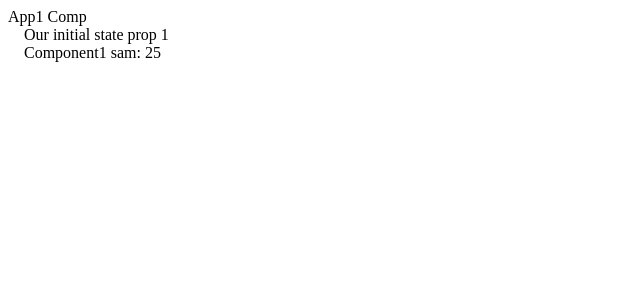
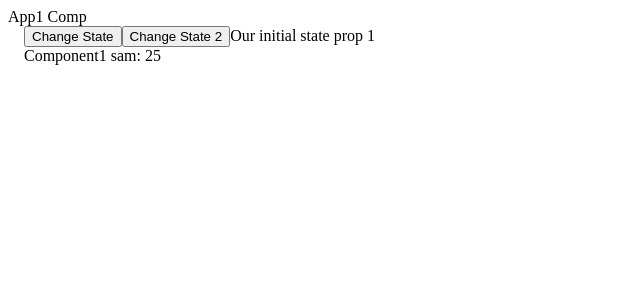
Before and after one commit to smerante/react-2019, a React (Create React App) app in the folder app1/: page / in a window 1280 px wide. Shown: the top 300 px of the page, without its empty margins (0-640 px from the left). Built offline with nearby package versions, Linux system fonts and the light colour scheme; the HTML template or start-up script is replaced by a standard one.

Commit message:
state manipulation

```diff
--- a/app1/src/containers/container1.js
+++ b/app1/src/containers/container1.js
@@ -10,9 +10,23 @@ class Container1 extends Component {
 		}
 	}
 
+	// Wrong
+	// changeState = () => {
+	// 	this.setState.stateProp1 = 'New State';
+	// }
+
+	// Correct
+	changeState = () => {
+		this.setState({ stateProp1: 'New State' });
+	}
+
 	render() {
 		return (
 			<div>
+				<button onClick={() => this.changeState()}>Change State</button>
+
+				{/* Not reccomended */}
+				<button onClick={() => this.setState({ stateProp1: 'New State' })}>Change State 2</button>
 				{ this.state.stateProp1 }
 			</div>
 		)
```
